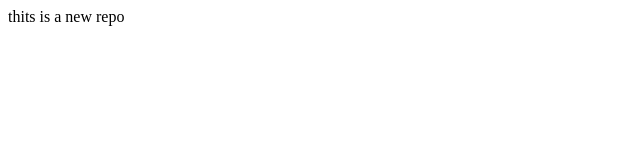
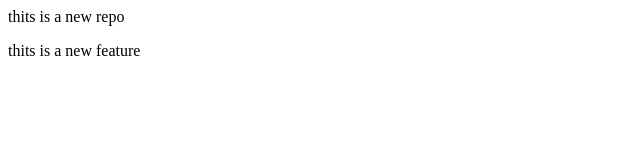
Before and after one commit to sayedpeer1/localrepo, a plain HTML site: page index.html in a window 1280 px wide. Shown: the whole page, without its empty margins (0-640 px from the left). Drawn offline with Linux system fonts and the light colour scheme.

Commit message:
adding new features

```diff
--- a/index.html
+++ b/index.html
@@ -1 +1,2 @@
 <p>thits is a new repo</p>
+<p>thits is a new feature</p>
```
